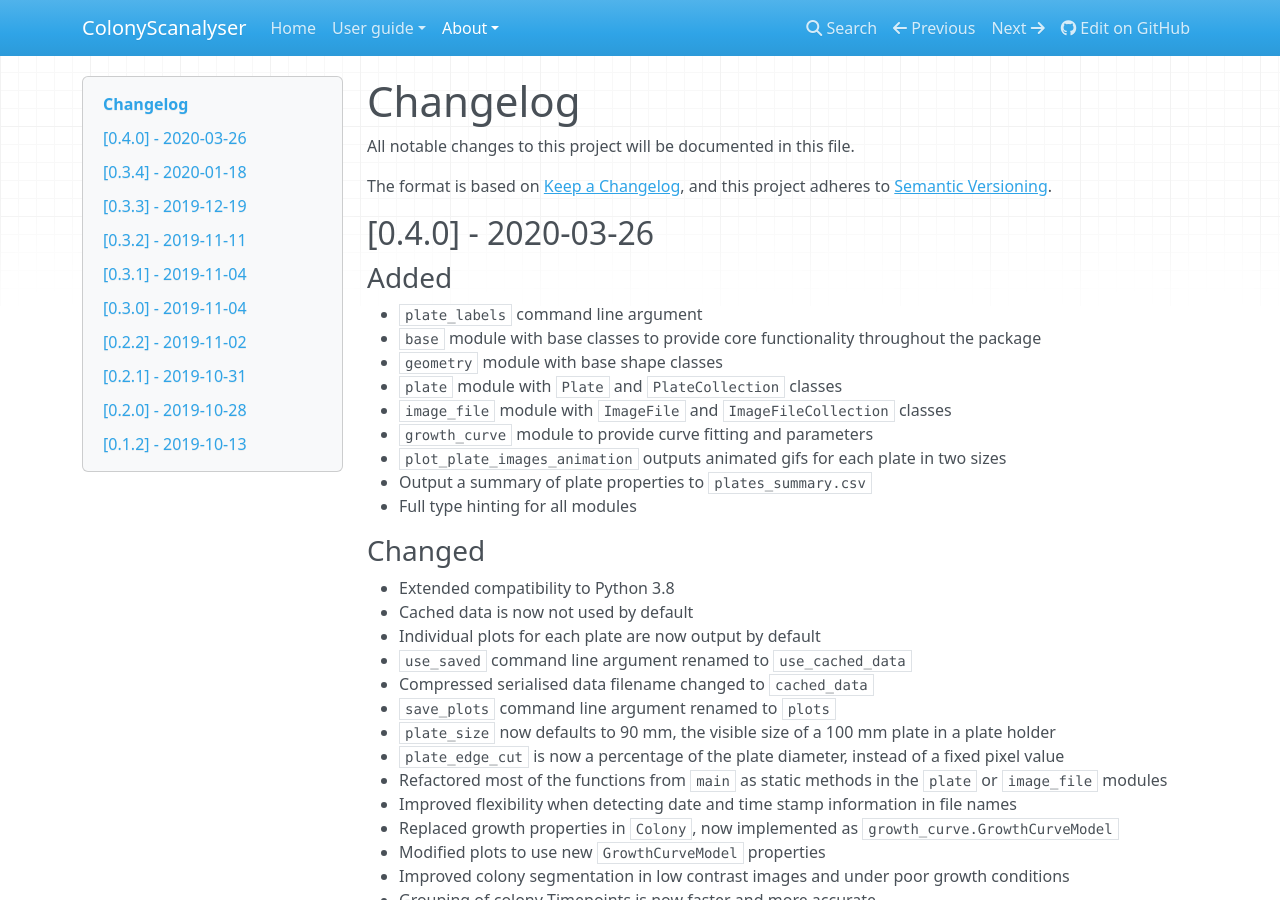
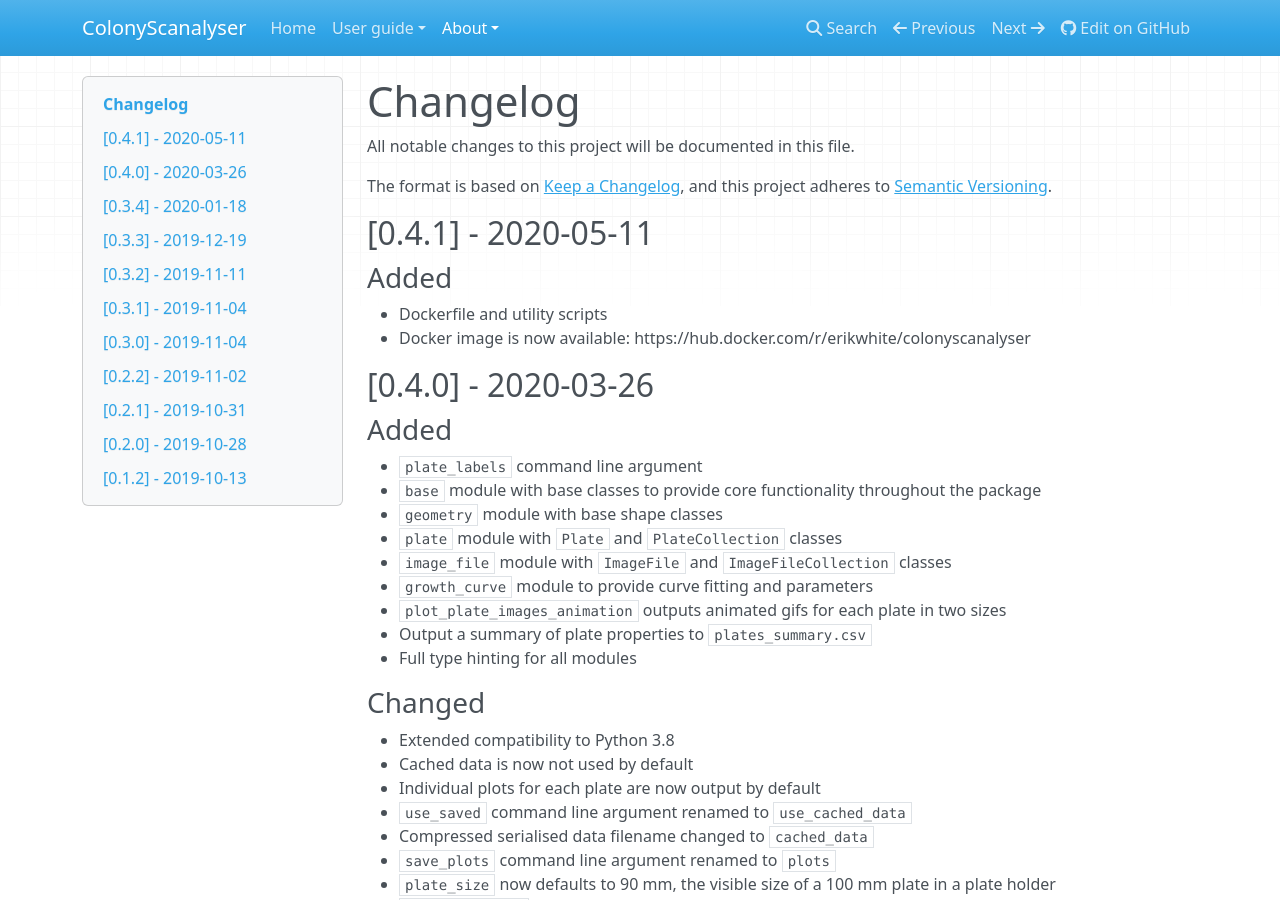
Before and after one commit to Erik-White/ColonyScanalyser, an MkDocs documentation site: the page built from docs/CHANGELOG.md, in a window 1280 px wide and 900 px high. Built offline with MkDocs 1.6.1, drawn with Linux system fonts in a browser that asks for light colours; nearby versions of some CDN libraries.

Commit message:
Add Docker image and example scripts (#47)
* Add docker image
* Add shell script to analyse images in a containerised instance of ColonyScanalyser
* Add shell script to build docker image
* Version bump and update documentation with Docker information

```diff
--- a/docs/CHANGELOG.md
+++ b/docs/CHANGELOG.md
@@ -4,6 +4,10 @@ All notable changes to this project will be documented in this file.
 The format is based on [Keep a Changelog](https://keepachangelog.com/en/1.0.0/),
 and this project adheres to [Semantic Versioning](https://semver.org/spec/v2.0.0.html).
 
+## [0.4.1] - 2020-05-11
+### Added
+- Dockerfile and utility scripts
+- Docker image is now available: https://hub.docker.com/r/erikwhite/colonyscanalyser
 ## [0.4.0] - 2020-03-26
 ### Added
 - `plate_labels` command line argument
--- a/setup.py
+++ b/setup.py
@@ -15,7 +15,7 @@ def read(*names, **kwargs):
 setup(
     python_requires = ">=3.7",
     name = "colonyscanalyser",
-    version = "0.4.0",
+    version = "0.4.1",
     description = "An image analysis tool for measuring microorganism colony growth",
     long_description = "%s\n%s" % (
         re.compile("^.. start-badges.*^.. end-badges", re.M | re.S).sub("", read("README.md")),
```
Also changed, not shown: README.md (+1 -1 lines), docs/installation.md (+10 -0 lines), 5 other files.
